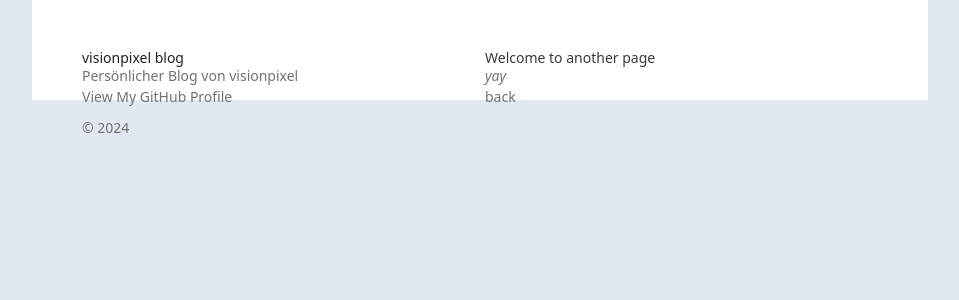
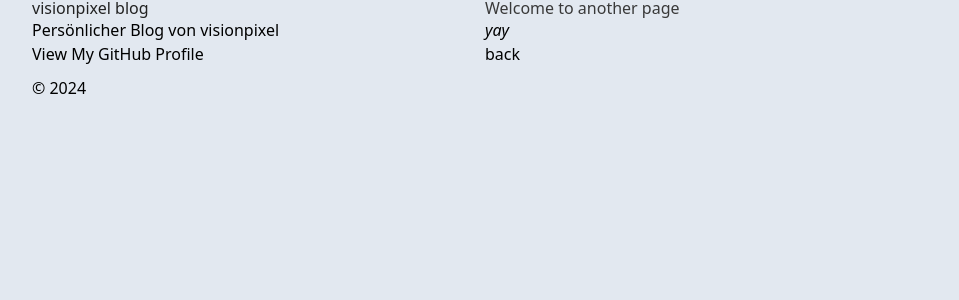
Before and after one commit to visionpixel/visionpixel.github.io, a Jekyll site: the page built from another-page.md, in a window 1280 px wide. Shown: the top 300 px of the page, without its empty margins (160-1119 px from the left). Built offline with Jekyll 4.4.1, drawn with Linux system fonts in a browser that asks for light colours; nearby versions of some CDN libraries; some web fonts are replaced; a script that is not in the unit is left out; our own code applies the rules of GitHub Pages for plain Markdown files.

Commit message:
add tailpages

```diff
--- a/assets/css/style.css
+++ b/assets/css/style.css
@@ -274,14 +274,6 @@
     background-color: #f8f8f8
 }*/
 
-body {
-    background-color: #fff;
-    padding: 50px;
-    font: 14px/1.5 "Noto Sans", "Helvetica Neue", Helvetica, Arial, sans-serif;
-    color: #727272;
-    font-weight: 400
-}
-
 h1,h2,h3,h4,h5,h6 {
     color: #222;
     margin: 0 0 20px
```
